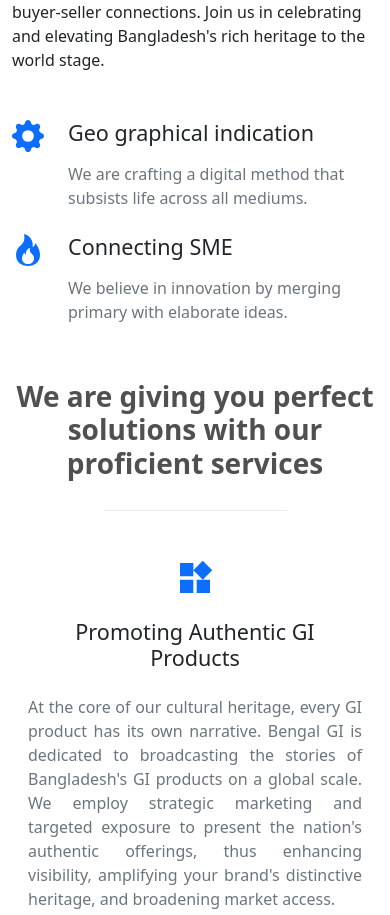
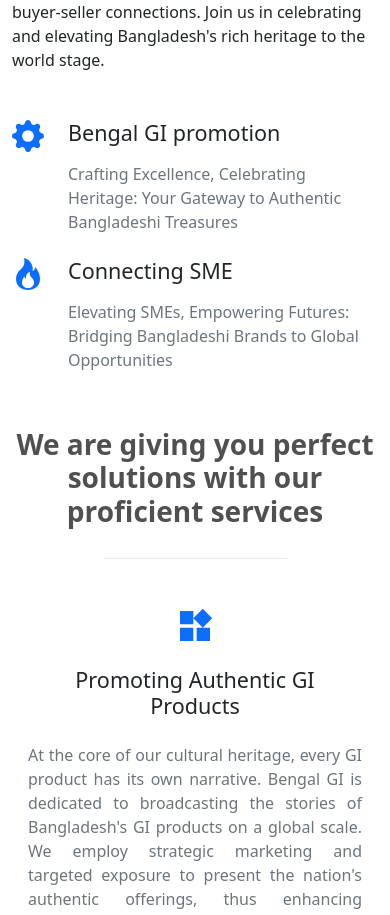
Before and after one commit to firoj10/react-map, a React (Vite) app: page / in a window 390 px wide. Shown: the part 887-1802 px from the top of the page. Built offline with nearby package versions, Linux system fonts and the light colour scheme.

Commit message:
home page responsive

```diff
--- a/src/components/mainpage/Aboutus.jsx
+++ b/src/components/mainpage/Aboutus.jsx
@@ -35,8 +35,8 @@
                                                     </svg>
                                                 </div>
                                                 <div>
-                                                    <h2 className="h4 mb-3">Geo graphical indication</h2>
-                                                    <p className="text-secondary mb-0">We are crafting a digital method that subsists life across all mediums.</p>
+                                                    <h2 className="h4 mb-3">Bengal GI promotion</h2>
+                                                    <p className="text-secondary mb-0">Crafting Excellence, Celebrating Heritage: Your Gateway to Authentic Bangladeshi Treasures</p>
                                                 </div>
                                             </div>
                                         </div>
@@ -49,7 +49,7 @@
                                                 </div>
                                                 <div>
                                                     <h2 className="h4 mb-3">Connecting SME </h2>
-                                                    <p className="text-secondary mb-0">We believe in innovation by merging primary with elaborate ideas.</p>
+                                                    <p className="text-secondary mb-0">Elevating SMEs, Empowering Futures: Bridging Bangladeshi Brands to Global Opportunities</p>
                                                 </div>
                                             </div>
                                         </div>
```
